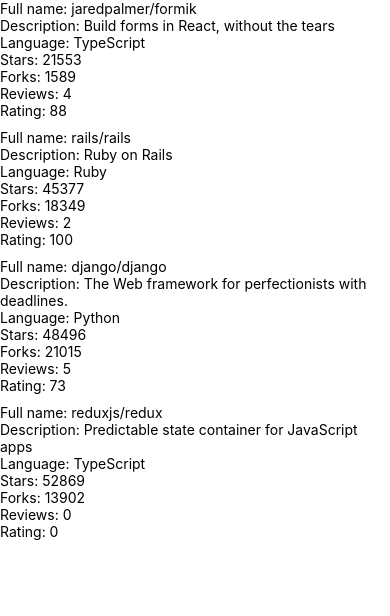
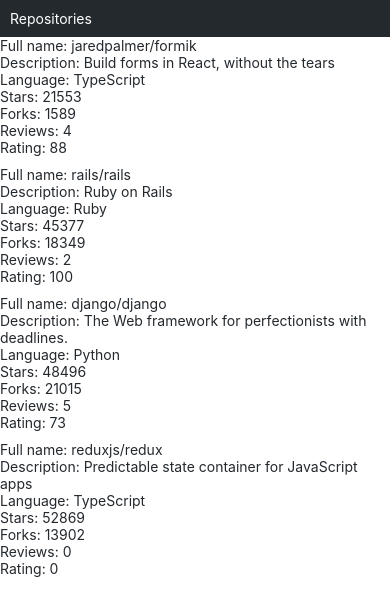
Before and after one commit to scottsquatch/rate-repository-app, a React Native app: screen / in a window 390 px wide. Shown: the top 616 px of the page. Built offline with nearby package versions, Linux system fonts and the light colour scheme.

Commit message:
Exercise 10.4

```diff
--- /dev/null
+++ b/src/components/AppBar.jsx
@@ -0,0 +1,24 @@
+import React from 'react';
+import { View, StyleSheet } from 'react-native';
+import Constants from 'expo-constants';
+import AppBarTab from './AppBarTab';
+import theme from '../theme'
+
+const styles = StyleSheet.create({
+  container: {
+    paddingTop: Constants.statusBarHeight + 10,
+    backgroundColor: theme.colors.appBar,
+    paddingLeft: 10,
+    paddingBottom: 10
+  },
+});
+
+const AppBar = () => {
+  return (
+    <View style={styles.container}>
+      <AppBarTab text="Repositories" />
+    </View>
+  );
+};
+
+export default AppBar;
--- /dev/null
+++ b/src/components/AppBarTab.jsx
@@ -0,0 +1,17 @@
+import React from 'react';
+import { View, TouchableWithoutFeedback } from 'react-native';
+import Text from './Text'
+
+const AppBarTab = ({ text }) => {
+  return (
+    <View>
+      <TouchableWithoutFeedback>
+        <View>
+          <Text color="textAppBar">{text}</Text>
+        </View>
+      </TouchableWithoutFeedback>
+    </View>
+  );
+};
+
+export default AppBarTab;
--- a/src/components/Main.jsx
+++ b/src/components/Main.jsx
@@ -1,11 +1,10 @@
 import React from 'react';
-import Constants from 'expo-constants';
-import { Text, StyleSheet, View } from 'react-native';
+import { StyleSheet, View } from 'react-native';
 import RepositoryList from './RepositoryList';
+import AppBar from './AppBar'
 
 const styles = StyleSheet.create({
   container: {
-    marginTop: Constants.statusBarHeight,
     flexGrow: 1,
     flexShrink: 1,
   }
@@ -14,6 +13,7 @@
 const Main = () => {
   return (
     <View style={styles.container}>
+      <AppBar />
       <RepositoryList />
     </View>
   );
--- a/src/components/RepositoryItem.jsx
+++ b/src/components/RepositoryItem.jsx
@@ -1,5 +1,6 @@
 import React from 'react';
-import { View, Text } from 'react-native';
+import { View } from 'react-native';
+import Text from './Text';
 
 const RepositoryItem = ({ item }) => {
   return (
--- /dev/null
+++ b/src/components/Text.jsx
@@ -0,0 +1,44 @@
+import React from 'react';
+import { Text as NativeText, StyleSheet } from 'react-native';
+
+import theme from '../theme';
+
+const styles = StyleSheet.create({
+  text: {
+    color: theme.colors.textPrimary,
+    fontSize: theme.fontSizes.body,
+    fontFamily: theme.fonts.main,
+    fontWeight: theme.fontWeights.normal,
+  },
+  colorTextSecondary: {
+    color: theme.colors.textSecondary,
+  },
+  colorPrimary: {
+    color: theme.colors.primary,
+  },
+  colorTextAppBar: {
+    color: theme.colors.textAppBar,
+  },
+  fontSizeSubheading: {
+    fontSize: theme.fontSizes.subheading,
+  },
+  fontWeightBold: {
+    fontWeight: theme.fontWeights.bold,
+  },
+});
+
+const Text = ({ color, fontSize, fontWeight, style, ...props }) => {
+  const textStyle = [
+    styles.text,
+    color === 'textAppBar' && styles.colorTextAppBar,
+    color === 'textSecondary' && styles.colorTextSecondary,
+    color === 'primary' && styles.colorPrimary,
+    fontSize === 'subheading' && styles.fontSizeSubheading,
+    fontWeight === 'bold' && styles.fontWeightBold,
+    style,
+  ];
+
+  return <NativeText style={textStyle} {...props} />;
+};
+
+export default Text;
--- /dev/null
+++ b/src/theme.js
@@ -0,0 +1,22 @@
+const theme = {
+  colors: {
+    textPrimary: '#24292e',
+    textSecondary: '#586069',
+    textAppBar: 'white',
+    primary: '#0366d6',
+    appBar: '#24292e',
+  },
+  fontSizes: {
+    body: 14,
+    subheading: 16,
+  },
+  fonts: {
+    main: 'System',
+  },
+  fontWeights: {
+    normal: '400',
+    bold: '700',
+  },
+};
+
+export default theme;
```
